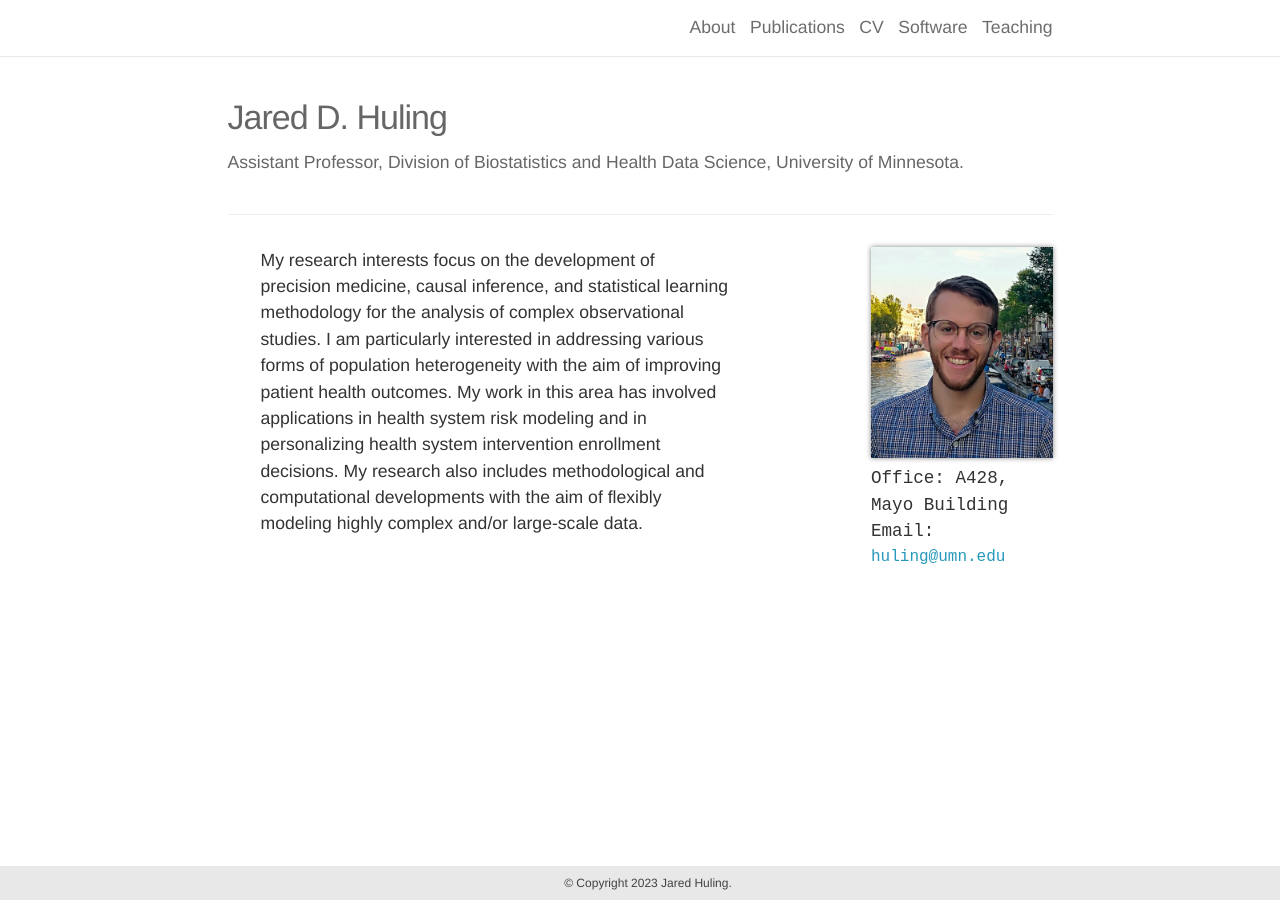
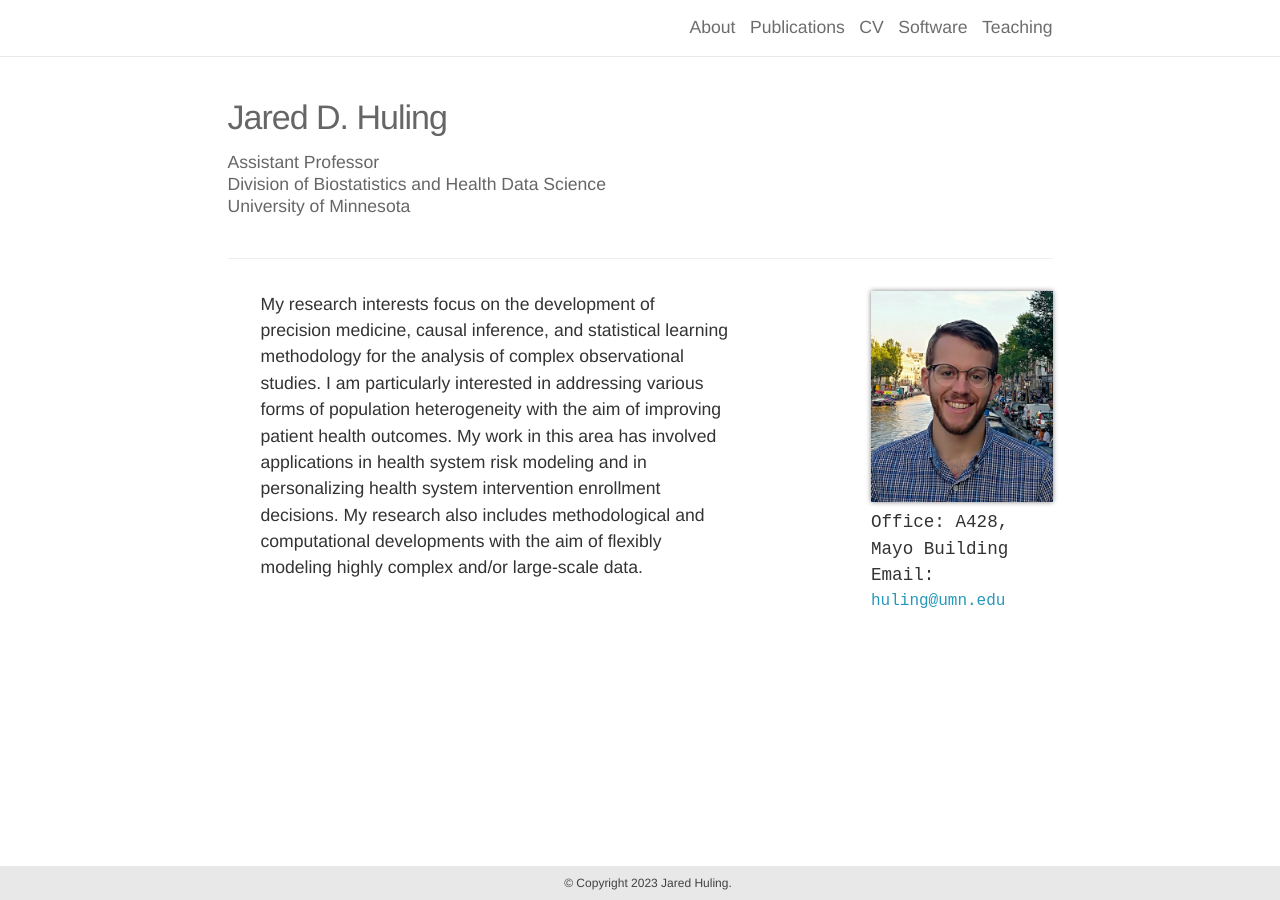
Before and after one commit to jaredhuling/jaredhuling.github.io, a Jekyll site: the page built from _pages/about.md, in a window 1280 px wide. Built offline with Jekyll 4.4.1, drawn with Linux system fonts in a browser that asks for light colours; nearby versions of some CDN libraries.

```diff
--- a/_pages/about.md
+++ b/_pages/about.md
@@ -2,7 +2,7 @@
 layout: about
 permalink: /
 title: Jared D. Huling
-description: Assistant Professor, <a href="https://www.sph.umn.edu/academics/divisions/biostatistics/">Division of Biostatistics and Health Data Science</a>, <a href = "https://twin-cities.umn.edu/"> University of Minnesota</a>.
+description: <a href="https://directory.sph.umn.edu/bio/sph-a-z/jared-huling">Assistant Professor</a> <br> <a href="https://www.sph.umn.edu/academics/divisions/biostatistics/">Division of Biostatistics and Health Data Science</a> <br> <a href = "https://twin-cities.umn.edu/"> University of Minnesota</a>
 
 profile:
   align: right
```
